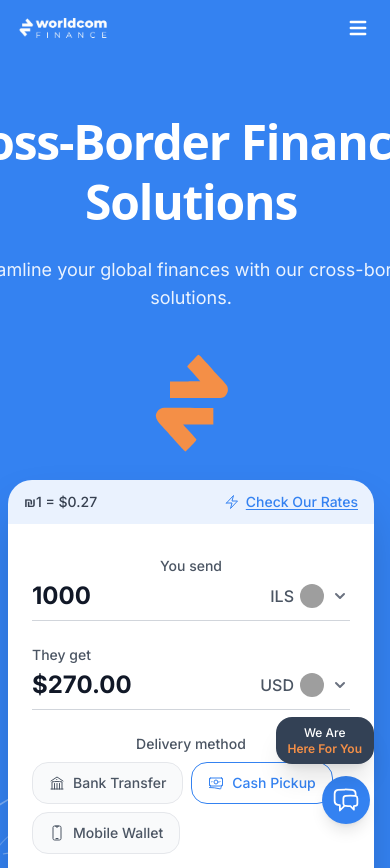
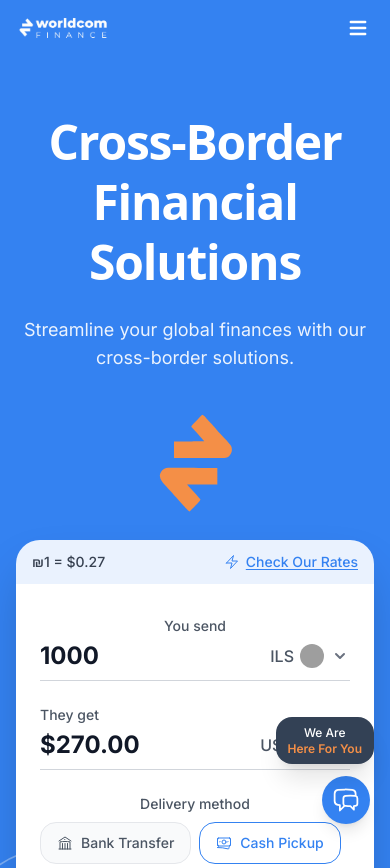
Before and after one commit to ronier83/worlcom-web, a React (Vite) app: page / in a window 390 px wide. Shown: the top 868 px of the page. Built offline with nearby package versions, Linux system fonts and the light colour scheme; grey boxes are pictures that could not be loaded; a web font is replaced by a local one.

Commit message:
Update Hero.jsx

```diff
--- a/src/components/Hero.jsx
+++ b/src/components/Hero.jsx
@@ -160,8 +160,8 @@ export default function Hero() {
         <HeroBgGraphic />
       </motion.div>
 
-      {/* Wider max-width so headline and calculator have enough room without overlap */}
-      <div className="relative z-10 mx-auto max-w-[1520px] pl-2 pr-4 sm:pl-4 sm:pr-6 lg:pl-4 lg:pr-8">
+      {/* Wider max-width so headline and calculator have enough room without overlap; enough px on mobile so text isn't cut */}
+      <div className="relative z-10 mx-auto max-w-[1520px] px-4 sm:pl-4 sm:pr-6 lg:pl-4 lg:pr-8">
         {/* Stack until xl so headline is never behind calculator; side-by-side only when enough space */}
         <div className="flex flex-col items-center gap-4 xl:flex-row xl:items-center xl:justify-between xl:gap-10 sm:gap-8 2xl:gap-12" style={{ flexWrap: 'nowrap' }}>
           {/* Left: logo (desktop only) then text; z-0 so logo animates behind calculator; text block z-20 so never hidden */}
@@ -176,8 +176,8 @@ export default function Hero() {
               transition={{ duration: 0.6 }}
               className="relative z-10 font-google-sans overflow-visible text-5xl font-bold leading-tight tracking-tight text-white sm:text-6xl md:text-6xl lg:text-6xl xl:text-7xl"
             >
-              <span className="block whitespace-nowrap">{hero.headlineLines?.[0] ?? hero.headline}</span>
-              <span className="block whitespace-nowrap">{hero.headlineLines?.[1] ?? ''}</span>
+              <span className="block whitespace-normal xl:whitespace-nowrap">{hero.headlineLines?.[0] ?? hero.headline}</span>
+              <span className="block whitespace-normal xl:whitespace-nowrap">{hero.headlineLines?.[1] ?? ''}</span>
             </motion.h1>
             <motion.p
               initial={shouldAnimate ? { opacity: 0, y: 20 } : false}
```
